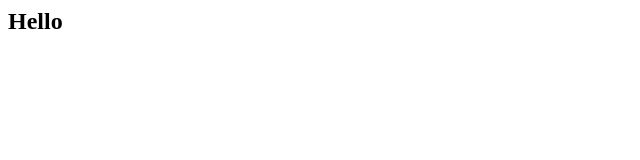
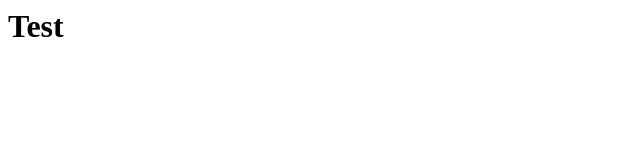
Before and after one commit to soup8989/soup8989.github.io, a plain HTML site: page index.html in a window 1280 px wide. Shown: the full height of the page, 0-640 px from the left. Drawn offline with Linux system fonts and the light colour scheme.

Commit message:
Update index.html

```diff
--- a/index.html
+++ b/index.html
@@ -1 +1 @@
-<h2>Hello</h2>
+<h1>Test</h1>
```
